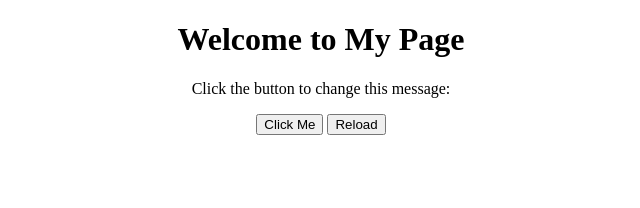
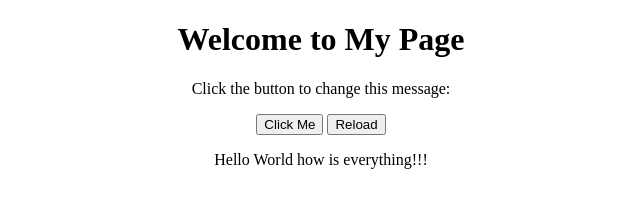
Before and after one commit to GandharvaK312/html-portfolio, a plain HTML site: page index.html in a window 1280 px wide. Shown: the whole page, without its empty margins (319-959 px from the left). Drawn offline with Linux system fonts and the light colour scheme.

Commit message:
Update index.html

```diff
--- a/index.html
+++ b/index.html
@@ -10,7 +10,7 @@
 
   <button onclick="changeMessage()">Click Me</button>
   <button onclick="reload()">Reload</button>
-
+  <p>Hello World how is everything!!!</p>
     </center>
   <script>
     function changeMessage() {
```
